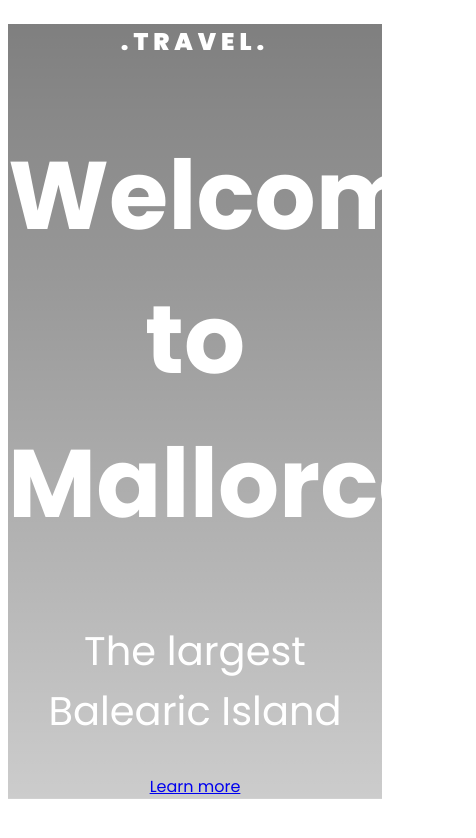
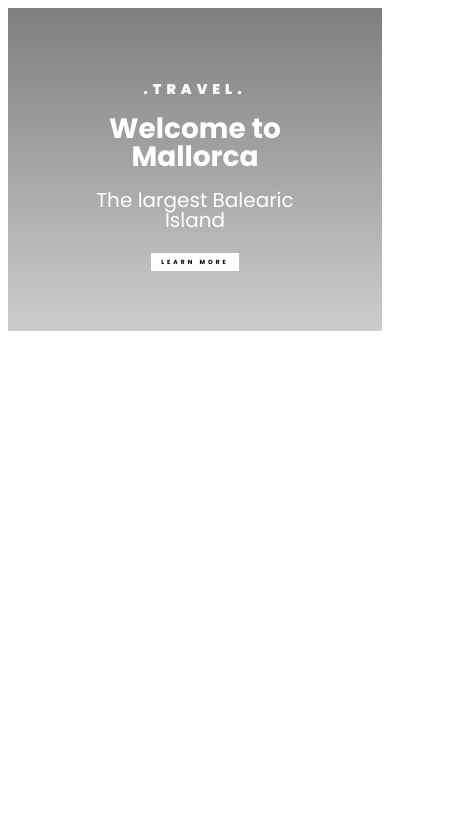
Before and after one commit to LibbyMills/travel-site-sheCodesResponsiveAddOn, a plain HTML site: page index.html in a window 390 px wide. Shown: the whole page, 476 px wide, since content can reach past the window. Drawn offline with Linux system fonts and the light colour scheme.

Commit message:
Responsive hero
Added a hero with 2 breakpoints

```diff
--- a/src/style.css
+++ b/src/style.css
@@ -6,28 +6,79 @@ header {
   background-repeat: no-repeat;
   text-align: center;
   color: #ffffff;
+  padding: 260px;
 }
 header h1 {
   font-style: normal;
   font-weight: 700;
-  font-size: 96px;
-  line-height: 144px;
+  font-size: 48px;
+  line-height: 1;
 }
 header h2 {
   font-style: normal;
   font-weight: 400;
-  font-size: 40px;
-  line-height: 60px;
-}
-.container {
-  max-width: 1400px;
-  margin: 0 auto;
-  font-family: "Poppins";
+  font-size: 32px;
+  line-height: 1;
 }
 header h3 {
   font-style: normal;
   font-weight: 900;
-  font-size: 24px;
-  line-height: 36px;
+  font-size: 18px;
+  line-height: 1;
   letter-spacing: 5px;
 }
+header a {
+  font-weight: 700;
+  font-size: 12px;
+  line-height: 1;
+  letter-spacing: 3px;
+  text-transform: uppercase;
+  padding: 16px 32px;
+  gap: 10px;
+  background-color: #ffffff;
+  text-decoration: none;
+  color: black;
+}
+.container {
+  max-width: 1200px;
+  margin: 0 auto;
+  font-family: "Poppins";
+}
+
+@media (max-width: 576px) {
+  header {
+    padding: 60px;
+  }
+  header h1 {
+    font-size: 28px;
+  }
+  header h2 {
+    font-size: 20px;
+  }
+  header h3 {
+    font-size: 14px;
+  }
+  header a {
+    font-size: 6px;
+    padding: 5px 10px;
+  }
+}
+
+@media (min-width: 576px) and (max-width: 1100px) {
+  header {
+    padding: 120px;
+  }
+  header h1 {
+    font-size: 38px;
+  }
+  header h2 {
+    font-size: 20px;
+  }
+  header h3 {
+    font-size: 16px;
+  }
+  header a {
+    font-size: 12px;
+    padding: 5px 15px;
+  }
+}
```
Also changed, not shown: 1 other file.
